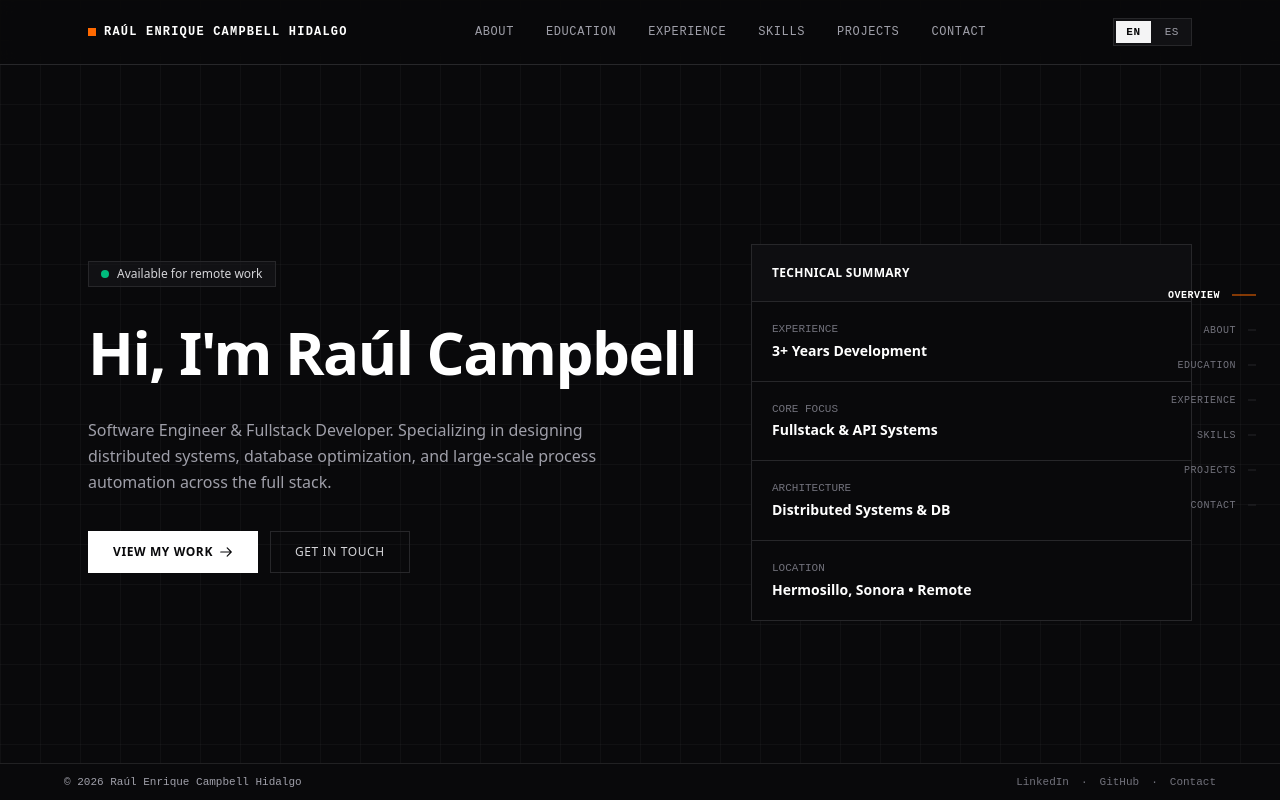
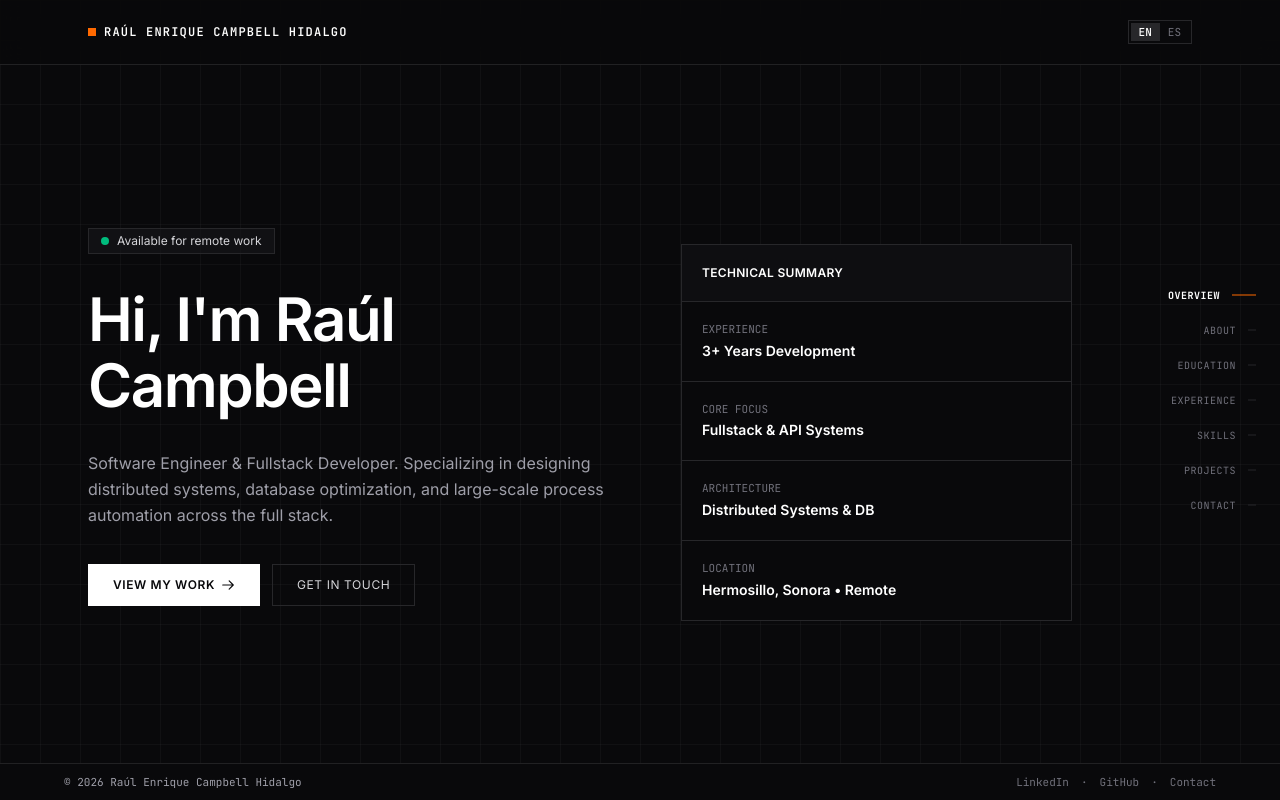
Before and after one commit to rech99/Portafolio, a Next.js app: page / in a window 1280 px wide. Built offline with nearby package versions, Linux system fonts and the light colour scheme.

Commit message:
style: replace generic mono font with JetBrains Mono, simplify language selector and restore original HUD navigation layout with right padding

```diff
--- a/app/components/layout/Navbar.tsx
+++ b/app/components/layout/Navbar.tsx
@@ -19,63 +19,36 @@
 
 
   return (
-    <header className="fixed top-0 left-0 right-0 z-50 bg-zinc-950/90 backdrop-blur-sm border-b border-zinc-800">
-      <div className="max-w-6xl mx-auto px-6 h-16 flex items-center justify-between font-mono text-xs">
+    <header className="fixed top-0 left-0 right-0 z-50 bg-zinc-950/90 backdrop-blur-md border-b border-zinc-800/80">
+      <div className="max-w-6xl mx-auto px-4 sm:px-6 h-16 flex items-center justify-between font-mono text-xs">
         {/* Brand Ident */}
         <a
           href="#"
           onClick={(e) => handleSmoothScroll(e, 'hero')}
-          className="font-semibold text-white tracking-widest uppercase hover:text-orange-500 transition-colors flex items-center gap-2"
+          className="font-semibold text-white tracking-widest uppercase hover:text-orange-500 transition-colors flex items-center gap-2 group"
         >
-          <span className="w-2 h-2 bg-orange-500 inline-block" />
+          <span className="w-2 h-2 bg-orange-500 inline-block group-hover:scale-125 transition-transform" />
           <span>{t.siteConfig.name}</span>
         </a>
 
-        {/* Desktop Nav Items */}
-        <nav className="hidden md:flex items-center gap-4 lg:gap-8 text-zinc-400 uppercase tracking-wider text-[11px] lg:text-xs">
-          <a href="#about" onClick={(e) => handleSmoothScroll(e, 'about')} className="hover:text-white transition-colors cursor-pointer whitespace-nowrap">
-            {t.nav.about}
-          </a>
-          <a href="#education" onClick={(e) => handleSmoothScroll(e, 'education')} className="hover:text-white transition-colors cursor-pointer whitespace-nowrap">
-            {t.education.title}
-          </a>
-          <a href="#experience" onClick={(e) => handleSmoothScroll(e, 'experience')} className="hover:text-white transition-colors cursor-pointer whitespace-nowrap">
-            {t.nav.experience}
-          </a>
-          <a href="#skills" onClick={(e) => handleSmoothScroll(e, 'skills')} className="hover:text-white transition-colors cursor-pointer whitespace-nowrap">
-            {t.nav.skills}
-          </a>
-          <a href="#projects" onClick={(e) => handleSmoothScroll(e, 'projects')} className="hover:text-white transition-colors cursor-pointer whitespace-nowrap">
-            {t.nav.projects}
-          </a>
-          <a href="#contact" onClick={(e) => handleSmoothScroll(e, 'contact')} className="hover:text-white transition-colors cursor-pointer whitespace-nowrap">
-            {t.nav.contact}
-          </a>
-        </nav>
-
-
-
-
-
-
-        {/* Language Selector (Sharp Box Buttons) */}
-        <div className="flex items-center gap-1 border border-zinc-800 p-0.5 bg-zinc-900/60">
+        {/* Minimalist Language Switcher */}
+        <div className="flex items-center border border-zinc-800 bg-zinc-950 p-0.5 font-mono text-[11px]">
           <button
             onClick={() => setLanguage('en')}
-            className={`px-2.5 py-1 text-[11px] font-mono tracking-wider transition-colors cursor-pointer ${
+            className={`px-2 py-0.5 transition-colors cursor-pointer ${
               language === 'en'
-                ? 'bg-zinc-100 text-zinc-950 font-bold'
-                : 'text-zinc-400 hover:text-white'
+                ? 'text-white font-medium bg-zinc-800'
+                : 'text-zinc-500 hover:text-zinc-300'
             }`}
           >
             EN
           </button>
           <button
             onClick={() => setLanguage('es')}
-            className={`px-2.5 py-1 text-[11px] font-mono tracking-wider transition-colors cursor-pointer ${
+            className={`px-2 py-0.5 transition-colors cursor-pointer ${
               language === 'es'
-                ? 'bg-zinc-100 text-zinc-950 font-bold'
-                : 'text-zinc-400 hover:text-white'
+                ? 'text-white font-medium bg-zinc-800'
+                : 'text-zinc-500 hover:text-zinc-300'
             }`}
           >
             ES
--- a/app/components/ui/PresentationDeck.tsx
+++ b/app/components/ui/PresentationDeck.tsx
@@ -212,7 +212,7 @@
               >
                 <div
                   data-deck-container="true"
-                  className="w-full max-w-6xl mx-auto px-4 sm:px-6 h-full flex flex-col justify-center no-scrollbar"
+                  className="w-full max-w-6xl mx-auto px-4 sm:px-6 xl:pr-36 2xl:pr-6 h-full flex flex-col justify-center no-scrollbar"
                 >
                   {slides[activeIndex].component}
                 </div>
--- a/app/globals.css
+++ b/app/globals.css
@@ -4,9 +4,9 @@
 
 /* Design Tokens */
 @theme {
-  --font-sans: system-ui, -apple-system, BlinkMacSystemFont, "Geist", "Satoshi", "Inter", sans-serif;
-  --font-mono: "Geist Mono", "JetBrains Mono", "Courier New", monospace;
-  --font-display: system-ui, -apple-system, BlinkMacSystemFont, "Geist", "Cabinet Grotesk", sans-serif;
+  --font-sans: var(--font-sans), system-ui, -apple-system, sans-serif;
+  --font-mono: var(--font-mono), "JetBrains Mono", monospace;
+  --font-display: var(--font-sans), system-ui, -apple-system, sans-serif;
 
   /* Crisp Architectural Color Palette */
   --color-brand-accent: #f97316; /* Signal Orange accent */
--- a/app/layout.tsx
+++ b/app/layout.tsx
@@ -1,17 +1,17 @@
 import type { Metadata } from 'next'
-import { Inter, Lexend } from 'next/font/google'
+import { Inter, JetBrains_Mono } from 'next/font/google'
 import { LanguageProvider } from '@/app/lib/useLanguage'
 import './globals.css'
 
 const inter = Inter({
   subsets: ['latin'],
-  variable: '--font-inter',
+  variable: '--font-sans',
   display: 'swap',
 })
 
-const lexend = Lexend({
+const jetbrainsMono = JetBrains_Mono({
   subsets: ['latin'],
-  variable: '--font-lexend',
+  variable: '--font-mono',
   display: 'swap',
 })
 
@@ -32,7 +32,7 @@
   children: React.ReactNode
 }) {
   return (
-    <html lang="en" className={`${inter.variable} ${lexend.variable}`}>
+    <html lang="en" className={`${inter.variable} ${jetbrainsMono.variable}`}>
       <body>
         <LanguageProvider>
           {children}
```
